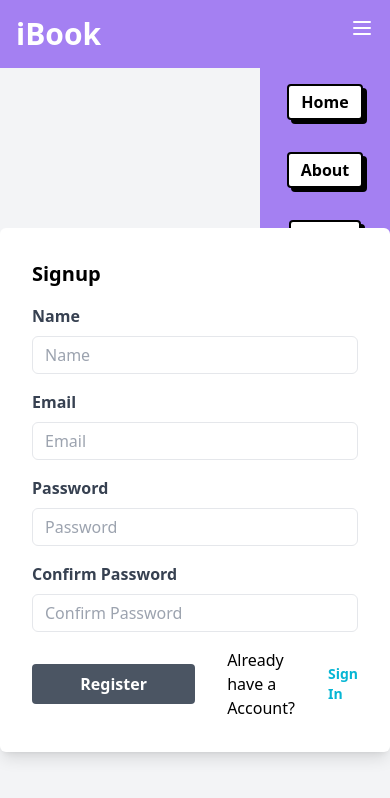
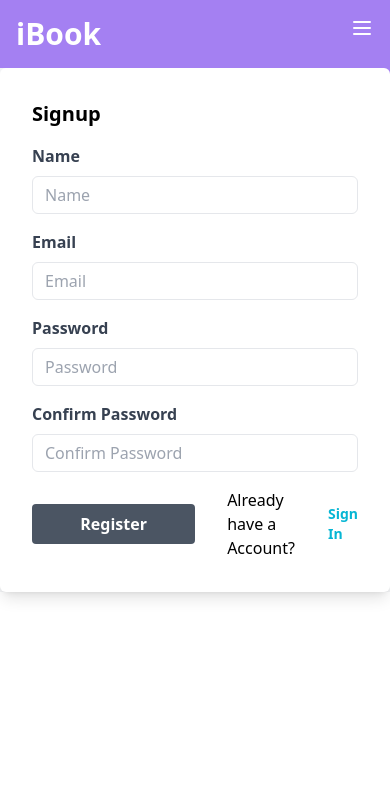
Before and after one commit to Harshit-here19/iBook, a React (Vite) app in the folder frontend/: page /signup in a window 390 px wide. Both pictures are taken after a click on the button 362 px from the left and 28 px from the top of the page. Shown: the top 798 px of the page. Built offline with nearby package versions, Linux system fonts and the light colour scheme.

Commit message:
Responsive

```diff
--- a/frontend/src/components/Login.jsx
+++ b/frontend/src/components/Login.jsx
@@ -76,7 +76,7 @@ const Login = () => {
           </div>
         </Modal>
       )}
-      <div className="bg-gray-100 h-screen flex items-center justify-center">
+      <div className="bg-gray-100 md:h-screen h-fit flex items-center justify-center">
         {/* <!-- Login Form --> */}
 
         <div className="relative z-10 bg-white p-8 rounded-md shadow-lg w-[90vw] md:w-1/2">
--- a/frontend/src/components/Navbar.jsx
+++ b/frontend/src/components/Navbar.jsx
@@ -5,7 +5,6 @@ import NavButtons from "./Utility/NavButtons";
 
 const Navbar = () => {
   const [mobileMenuOpen, setMobileMenuOpen] = useState(false);
-  const [isLoggedIn, setIsLoggedIn] = useState(false);
 
   const context = useContext(toastifyContext);
   const { notify } = context;
@@ -27,17 +26,27 @@ const Navbar = () => {
       <nav className="bg-solo-leveling-300 text-white p-4 flex justify-between items-start">
         <div className="text-3xl font-bold">iBook</div>
         <ul className="hidden md:flex space-x-4">
+          <li>
             <NavButtons path={pathname} title="Home" to="/" />
+          </li>
+          <li>
             <NavButtons path={pathname} title="About" to="/about" />
+          </li>
+          <li>
             {!localStorage.getItem("token") && (
               <NavButtons path={pathname} title="Login" to="/login" />
             )}
+          </li>
+          <li>
             {!localStorage.getItem("token") && (
               <NavButtons path={pathname} title="Signup" to="/signup" />
             )}
+          </li>
+          <li>
             {localStorage.getItem("token") && (
               <NavButtons title="Logout" onClick={handleLogout} />
             )}
+          </li>
         </ul>
         <div className="md:hidden">
           <button onClick={toggleMobileMenu}>
@@ -60,15 +69,27 @@ const Navbar = () => {
       </nav>
       {mobileMenuOpen && (
         <ul className="bg-solo-leveling-300 text-white p-4 flex flex-col gap-8 justify-between items-center w-1/3 right-0 absolute rounded-bl-lg animate-appearing">
+          <li onClick={() => setMobileMenuOpen(false)}>
             <NavButtons path={pathname} title="Home" to="/" />
+          </li>
+          <li onClick={() => setMobileMenuOpen(false)}>
             <NavButtons path={pathname} title="About" to="/about" />
-          {!isLoggedIn && (
+          </li>
+          <li onClick={() => setMobileMenuOpen(false)}>
+            {!localStorage.getItem("token") && (
               <NavButtons path={pathname} title="Login" to="/login" />
             )}
-          {!isLoggedIn && (
+          </li>
+          <li onClick={() => setMobileMenuOpen(false)}>
+            {!localStorage.getItem("token") && (
               <NavButtons path={pathname} title="Signup" to="/signup" />
             )}
-          {isLoggedIn && <NavButtons title="Logout" onClick={handleLogout} />}
+          </li>
+          <li onClick={() => setMobileMenuOpen(false)}>
+            {localStorage.getItem("token") && (
+              <NavButtons title="Logout" onClick={handleLogout} />
+            )}
+          </li>
         </ul>
       )}
     </>
--- a/frontend/src/components/NoteItem.jsx
+++ b/frontend/src/components/NoteItem.jsx
@@ -102,7 +102,7 @@ const NoteItem = (props) => {
       {showEditModal && (
         <Modal closeModal={closeEditModal}> {editModalContent} </Modal>
       )}
-      <div className="px-6 py-4">
+      <div className="px-6 py-4 w-[90%] md:w-fit">
         <div className="flex items-baseline">
           <div className="font-bold text-xl mb-2 text-white">{note.title}</div>
           <i
--- a/frontend/src/components/Signup.jsx
+++ b/frontend/src/components/Signup.jsx
@@ -95,7 +95,7 @@ const Signup = () => {
           </div>
         </Modal>
       )}
-      <div className="bg-gray-100 min-h-screen flex items-center justify-center">
+      <div className="bg-gray-100  md:h-screen h-fit flex items-center justify-center">
         {/* <!-- Signup Form --> */}
         <div className="relative z-10 bg-white p-8 rounded-md shadow-lg">
           <h1 className="text-xl font-bold mb-4">Signup</h1>
--- a/frontend/src/components/Utility/NavButtons.jsx
+++ b/frontend/src/components/Utility/NavButtons.jsx
@@ -3,7 +3,7 @@ import { Link } from "react-router-dom";
 
 const NavButtons = ({ path, title, to, onClick }) => {
   return (
-    <li>
+    <>
       {to && (
         <div className="flex flex-wrap justify-center gap-6">
           {to !== path && (
@@ -51,7 +51,7 @@ const NavButtons = ({ path, title, to, onClick }) => {
           Cancel
         </button>
       </div> */}
-    </li>
+    </>
   );
 };
 
```
Lines whose indentation alone changed are shown as unchanged.
